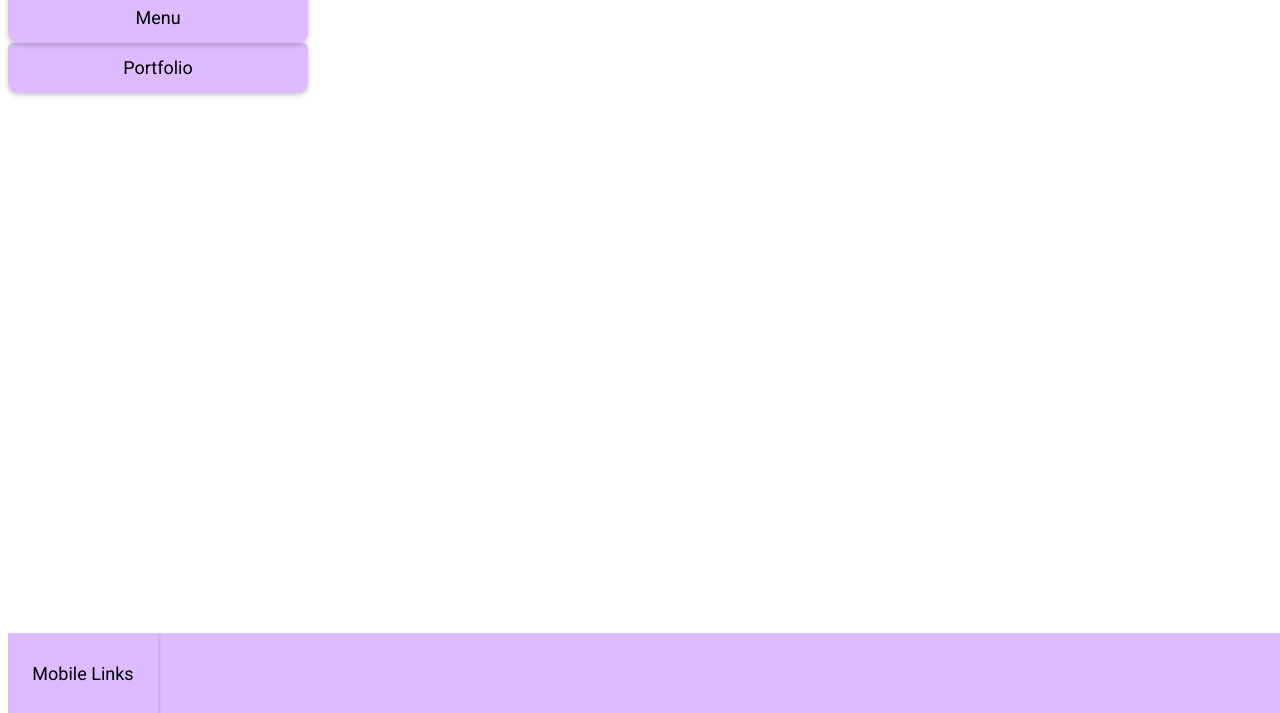
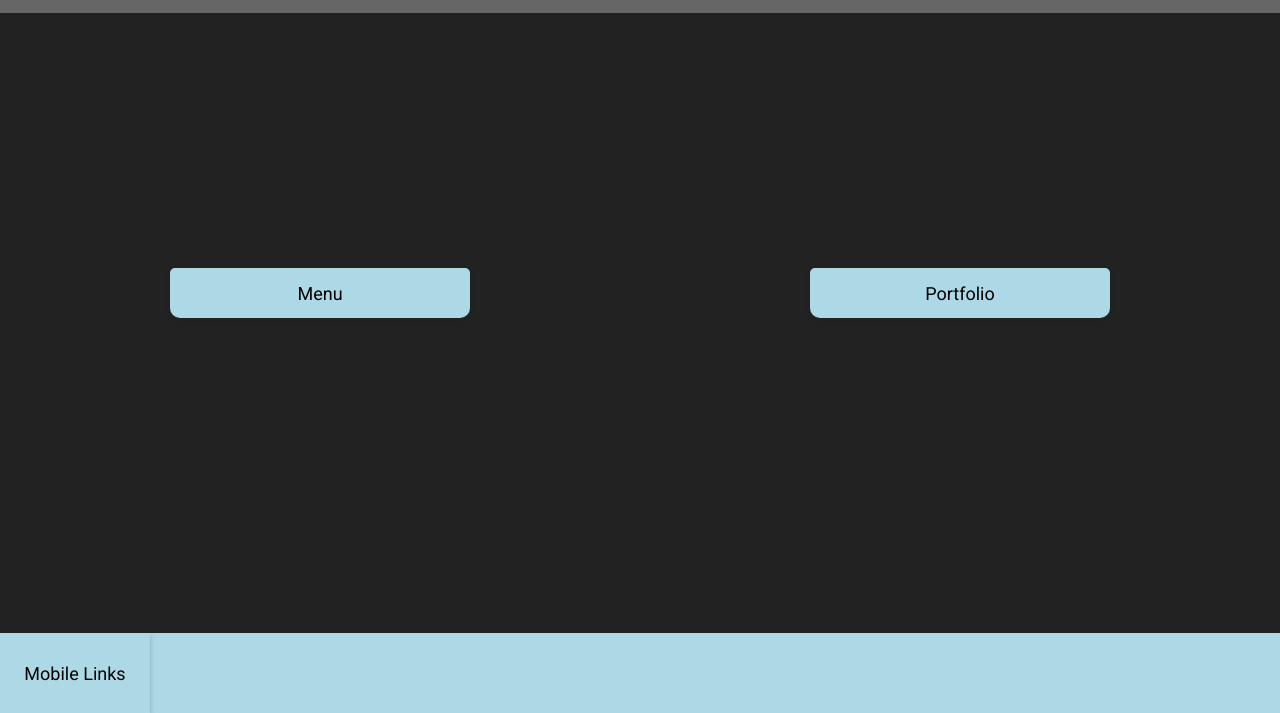
Before and after one commit to sheacronin/nav-menus, a website built with webpack: page dist/index.html in a window 1280 px wide. Shown: the part 87-800 px from the top of the page. Built offline with nearby package versions, Linux system fonts and the light colour scheme.

Commit message:
Add baseColor argument to createMenus and update README

```diff
--- a/src/index.js
+++ b/src/index.js
@@ -1,7 +1,7 @@
-import { MenuItem, MobileMenuItem, Menu } from './nav-menus';
+import { MenuItem, MobileMenuItem, Menu, setBaseColor } from './nav-menus';
 import './nav-menus.css';
 
-const menus = (function createMenus() {
+function createMenus(baseColor, colorMode = 'hues') {
     // Store all instances of menu class.
     const menuElements = document.querySelectorAll('.menu, .mobile-menu');
 
@@ -12,7 +12,7 @@ const menus = (function createMenus() {
         // Create objects for each menu.
         // The second parameter in the constructor takes 'hues' or 'monochrome'
         // as an argument for the menu's color mode.
-        const menu = new Menu(title, 'hues');
+        const menu = new Menu(title, colorMode);
         // Create objects for each menu item.
         const ItemClass = menuEl.classList.contains('mobile-menu')
             ? MobileMenuItem
@@ -32,7 +32,12 @@ const menus = (function createMenus() {
         // Push each menu object into the menus array to be returned.
         menus.push(menu);
     });
+
+    if (baseColor) setBaseColor(baseColor);
+
     return menus;
-})();
+}
 
-export { menus };
+createMenus('lightBlue', 'monochrome');
+
+export { createMenus };
--- a/src/nav-menus.js
+++ b/src/nav-menus.js
@@ -4,6 +4,12 @@ function toggleClass(el, cls) {
     const action = el.classList.contains(cls) ? 'remove' : 'add';
     // Remove/add the class.
     el.classList[action](cls);
+}
+
+function setBaseColor(color) {
+    const root = document.documentElement;
+    root.style.setProperty('--base-color', color);
+    console.log(root.style);
 }
 
 class MenuItem {
@@ -114,4 +120,4 @@ class Menu {
     }
 }
 
-export { MenuItem, MobileMenuItem, Menu };
+export { MenuItem, MobileMenuItem, Menu, setBaseColor };
```
Also changed, not shown: README.md, dist/index.html, dist/main.js, dist/style.css.
